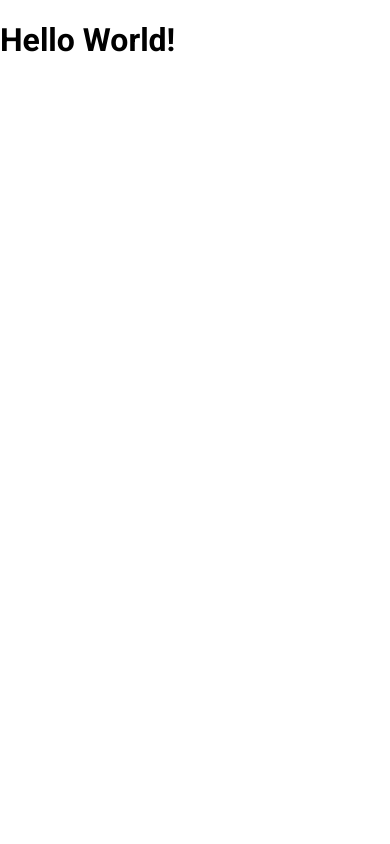
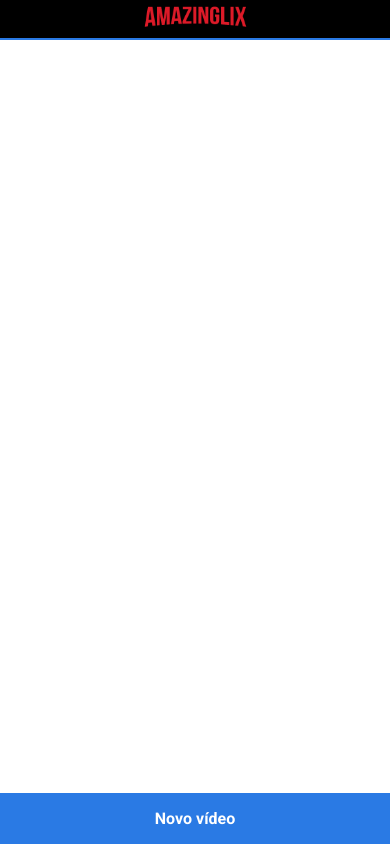
Before and after one commit to amazingustav/amazinglix, a React (Create React App) app: page / in a window 390 px wide. Built offline with nearby package versions, Linux system fonts and the light colour scheme.

Commit message:
Create menu structure with New Video button

```diff
--- a/package.json
+++ b/package.json
@@ -8,7 +8,8 @@
     "@testing-library/user-event": "^7.1.2",
     "react": "^16.13.1",
     "react-dom": "^16.13.1",
-    "react-scripts": "3.4.1"
+    "react-scripts": "3.4.1",
+    "styled-components": "^5.1.1"
   },
   "scripts": {
     "start": "react-scripts start",
--- a/src/App.js
+++ b/src/App.js
@@ -1,9 +1,11 @@
 import React from 'react';
+import Menu from './components/Menu';
 
 function App() {
   return (
     <div>
-      <h1>Hello World!</h1>
+      <Menu />
+
     </div>
   );
 }
--- /dev/null
+++ b/src/components/Button/index.js
@@ -0,0 +1,24 @@
+import styled from "styled-components";
+
+const Button = styled.button`
+  color: var(--white);
+  border: 1px solid var(--white);
+  box-sizing: border-box;
+  cursor: pointer;
+  padding: 16px 24px;
+  font-style: normal;
+  font-weight: bold;
+  font-size: 16px;
+  outline: none;
+  border-radius: 5px;
+  text-decoration: none;
+  display: inline-block;
+  transition: opacity .3s;
+
+  &:hover,
+  &:focus {
+    opacity: .5;
+  }
+`;
+
+export default Button
--- /dev/null
+++ b/src/components/Menu/Menu.css
@@ -0,0 +1,55 @@
+.Logo {
+  max-width: 168px;
+}
+@media (max-width: 800px) {
+  .Logo {
+    max-width: 105px;
+  }
+}
+
+.Menu {
+  width: 100%;
+  height: 94px;
+  z-index: 100;
+
+  display: flex;
+  justify-content: space-between;
+  align-items: center;
+
+  position: fixed;
+  top: 0;
+  left: 0;
+  right: 0;
+  padding-left: 5%;
+  padding-right: 5%;
+
+  background: var(--black);
+  border-bottom: 2px solid var(--primary);
+}
+body {
+  --bodyPaddingTop: 94px;
+  padding-top: var(--bodyPaddingTop);
+}
+@media (max-width: 800px) {
+  .Menu {
+    height: 40px;
+    justify-content: center;
+  }
+  body {
+    --bodyPaddingTop: 40px;
+    padding-top: var(--bodyPaddingTop);
+  }
+}
+
+@media (max-width: 800px) {
+  a.ButtonLink {
+    position: fixed;
+    left: 0;
+    right: 0;
+    bottom: 0;
+    background: var(--primary);
+    border-radius: 0;
+    border: 0;
+    text-align: center;
+  }
+}
--- /dev/null
+++ b/src/components/Menu/index.js
@@ -0,0 +1,20 @@
+import React from 'react';
+import Logo from '../../assets/img/Logo.png'
+import Button from '../Button';
+import './Menu.css'
+
+function Menu() {
+  return (
+    <nav className="Menu">
+      <a href="/">
+        <img className="Logo" src={Logo} alt="Amazinglix logo"/>
+      </a>
+
+      <Button as="a" className="ButtonLink" href="/">
+        Novo vídeo
+      </Button>
+    </nav>
+  );
+}
+
+export default Menu;
```
Also changed, not shown: src/components/Menu/components/ButtonLink/index.js (added, +12 -0 lines), src/assets/img/Logo.png (added), 1 other file (tests, documents, lock files or other folders).
